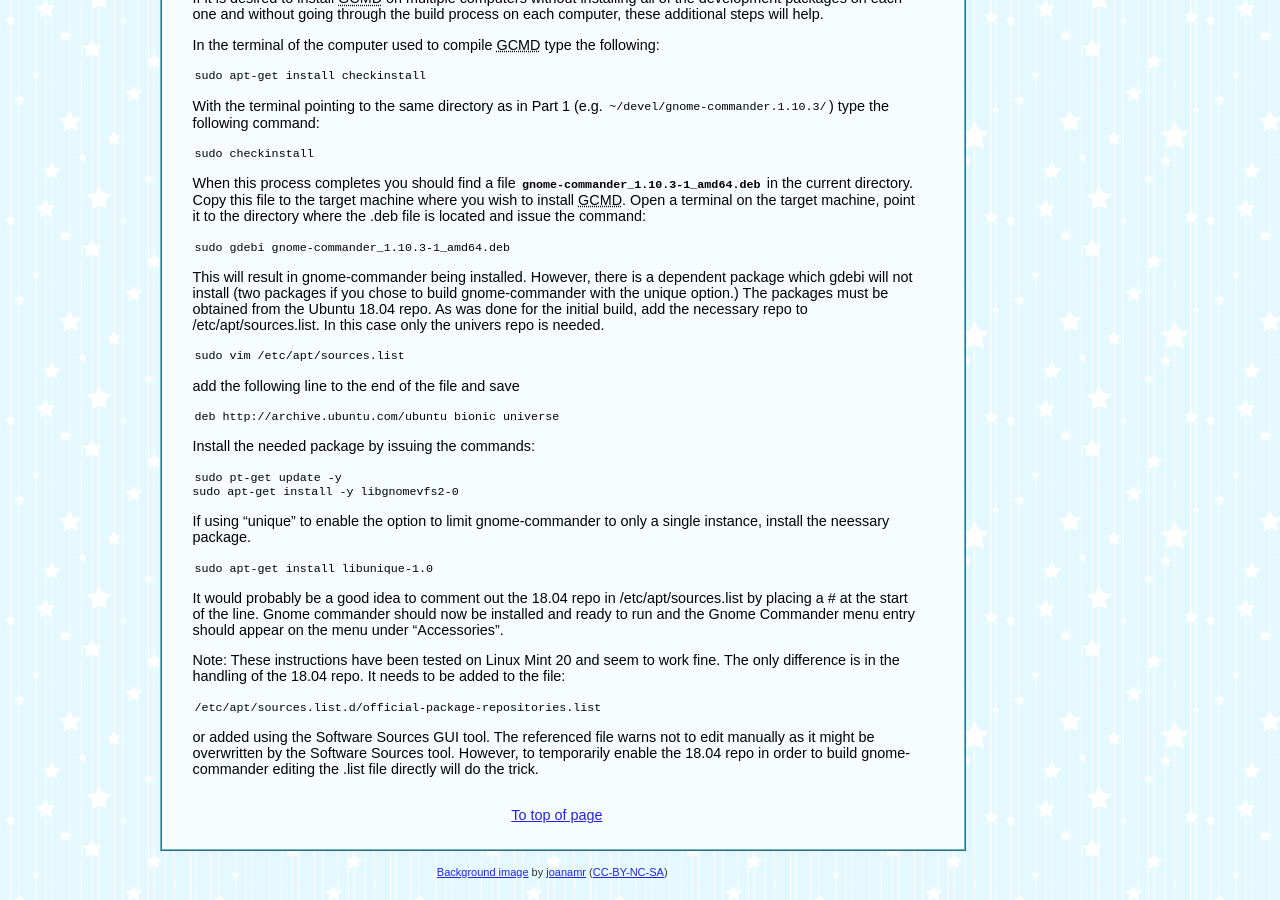
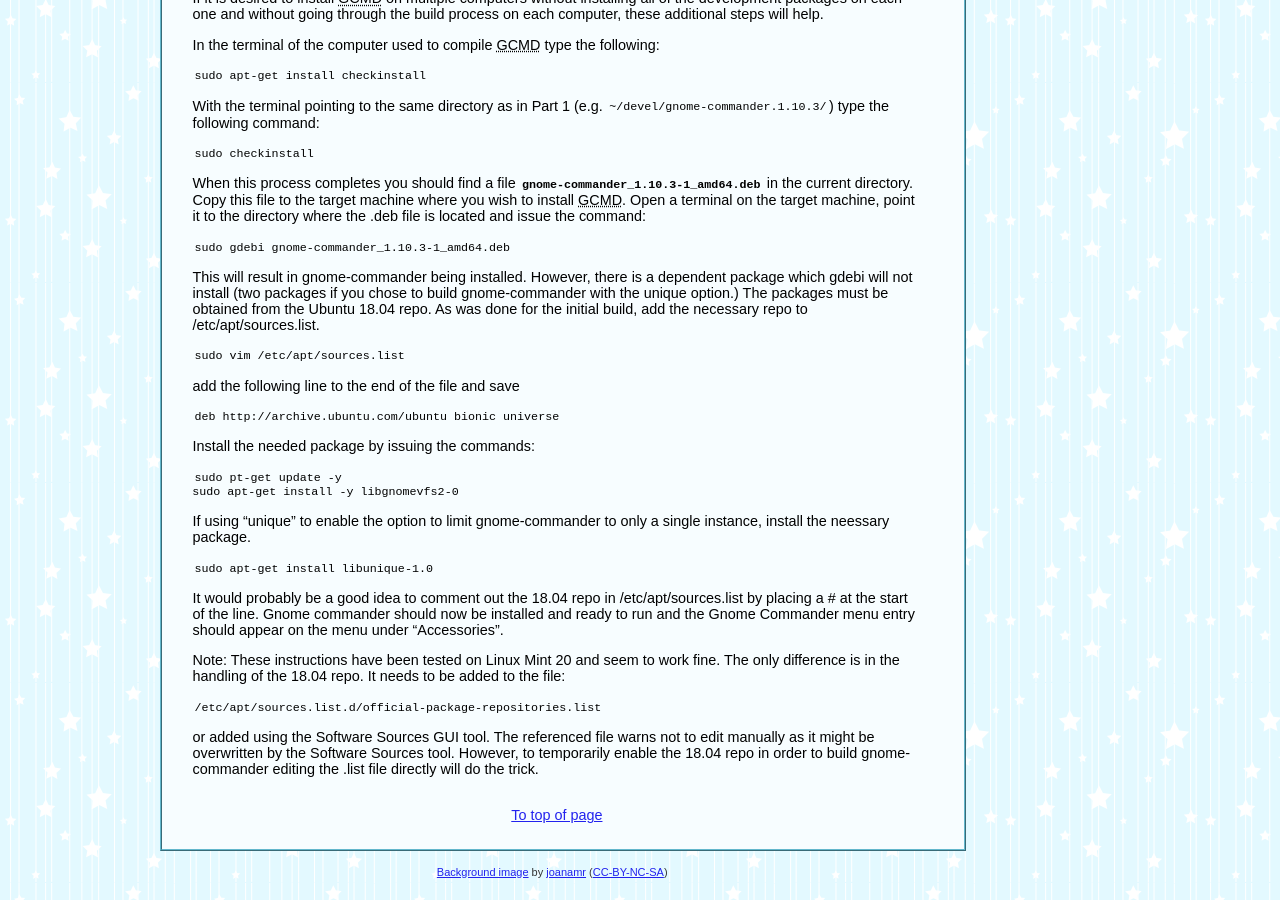
Before and after one commit to gcmd/gcmd.github.io, a Jekyll site: the page built from _posts/2021-01-25-Build-on-Ubuntu-2004.md, in a window 1280 px wide and 900 px high, scrolled down 1717 px. Built offline with Jekyll 4.4.1, drawn with Linux system fonts in a browser that asks for light colours.

Commit message:
Update 2021-01-25-Build-on-Ubuntu-2004.md

````diff
--- a/_posts/2021-01-25-Build-on-Ubuntu-2004.md
+++ b/_posts/2021-01-25-Build-on-Ubuntu-2004.md
@@ -170,7 +170,7 @@
 dependent package which gdebi will not install (two packages if you chose to
 build gnome-commander with the unique option.) The packages must be obtained
 from the Ubuntu 18.04 repo. As was done for the initial build, add the necessary
-repo to /etc/apt/sources.list. In this case only the univers repo is needed.
+repo to /etc/apt/sources.list.
 
 ```
 sudo vim /etc/apt/sources.list
````
